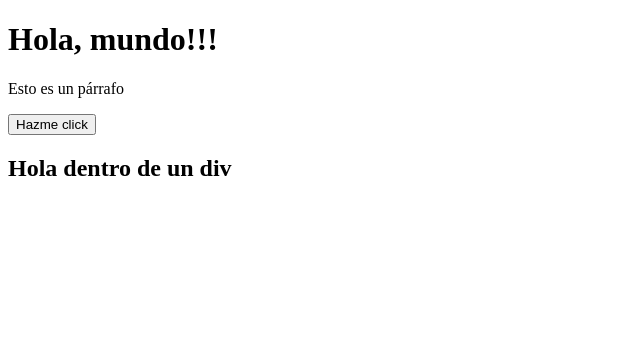
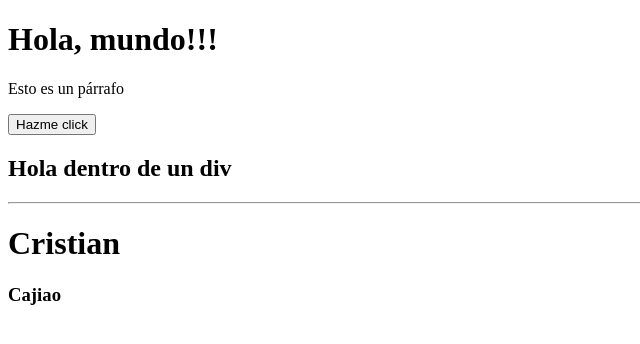
Before and after one commit to cristiancajiaos/react, a React (Vite) app in the folder 02-first-steps/: page / in a window 1280 px wide. Shown: the top 344 px of the page, without its empty margins (0-640 px from the left). Built offline with nearby package versions, Linux system fonts and the light colour scheme.

Commit message:
Creado segundo componente como tarea

```diff
--- /dev/null
+++ b/02-first-steps/src/MyAwesomeApp.tsx
@@ -0,0 +1,8 @@
+export const MyAwesomeApp = () => {
+  return (
+    <>
+      <h1>Cristian</h1>
+      <h3>Cajiao</h3>
+    </>
+  );
+}
--- a/02-first-steps/src/main.tsx
+++ b/02-first-steps/src/main.tsx
@@ -1,9 +1,12 @@
 import { StrictMode } from 'react'
 import { createRoot } from 'react-dom/client'
 import { FirstStepsApp } from './FirstStepsApp'
+import { MyAwesomeApp } from './MyAwesomeApp'
 
 createRoot(document.getElementById('root')!).render(
   <StrictMode>
     <FirstStepsApp />
+    <hr/>
+    <MyAwesomeApp />
   </StrictMode>,
 )
```
